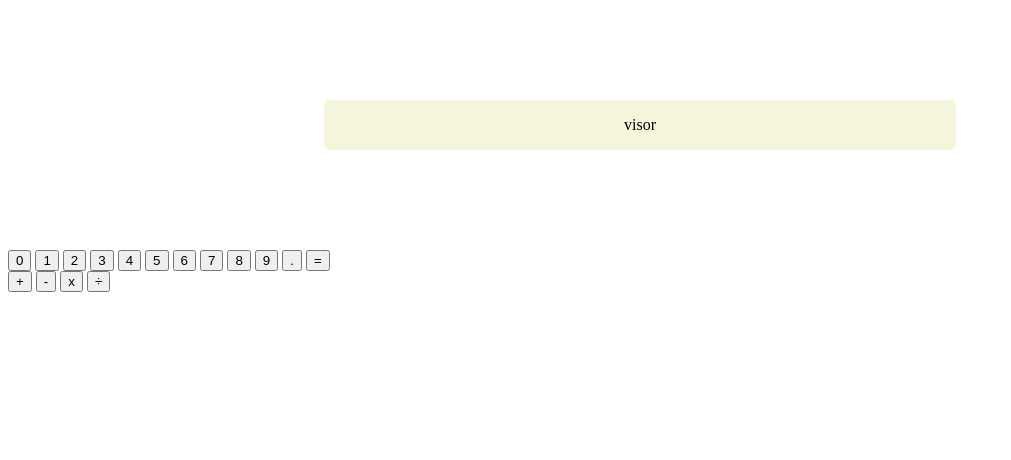
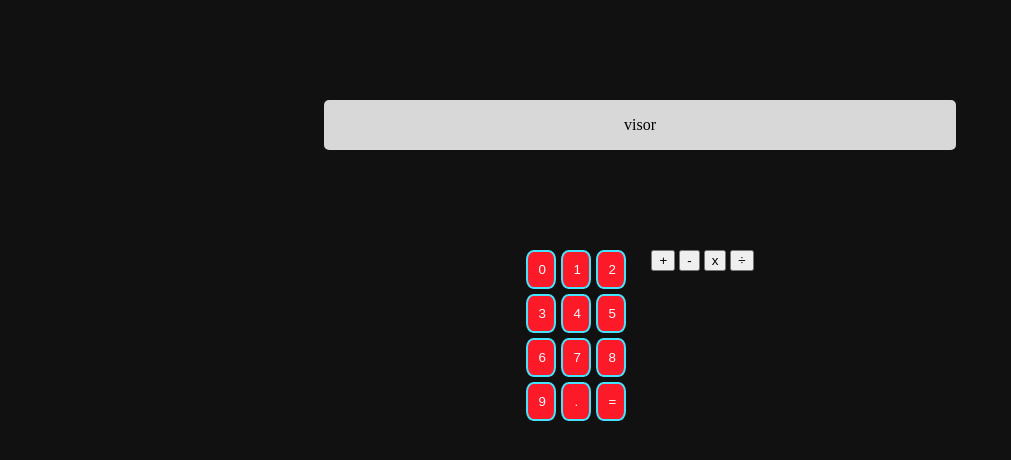
Before and after one commit to GusCorreiaSilva/the-calculator-3000, a plain HTML site: page index.html in a window 1280 px wide. Shown: the whole page, without its empty margins (0-1011 px from the left). Drawn offline with Linux system fonts and the light colour scheme.

Commit message:
style: numbers position

```diff
--- a/css/style.css
+++ b/css/style.css
@@ -1,4 +1,6 @@
-
+body {
+  background-color: rgb(17, 17, 17);
+}
 .secao-visor {
   display: flex;
   margin-top: 100px;
@@ -11,12 +13,38 @@
   display: flex;
   justify-content: center;
   align-items: center;
-  background-color: beige;
+  background-color: rgb(216, 216, 216);
   border-radius: 5px;
   width: 50%;
   height: 100%;
 }
 .teclado {
   display: flex;
-  flex-direction: column;
+  gap: 25px;
 }
+.secao-teclado {
+  display: flex;
+  justify-content: center;
+}
+.teclado .numeros {
+  text-align: center;
+  display: grid;
+  grid-template-columns: repeat(3, 30px);
+  gap: 5px;
+}
+.tecla {
+  text-align: center;
+  color: azure;
+  background-color: rgb(252, 25, 40);
+  border: 2px solid rgb(70, 227, 255);
+  border-radius: 25%;
+  padding: 10px;
+}
+.igual {
+  text-align: center;
+  color: azure;
+  background-color: rgb(252, 25, 40);
+  border: 2px solid rgb(70, 227, 255);
+  border-radius: 25%;
+  padding: 10px;
+}
--- a/index.html
+++ b/index.html
@@ -28,8 +28,10 @@
         <button class="tecla">8</button>
         <button class="tecla">9</button>
         <button class="tecla">.</button>
-        <button class="tecla" id="igual">=</button>
+        <button class="igual">=</button>
       </div>
+
+
       <div class="operadores">
         <button class="tecla-operadores">+</button>
         <button class="tecla-operadores">-</button>
```
